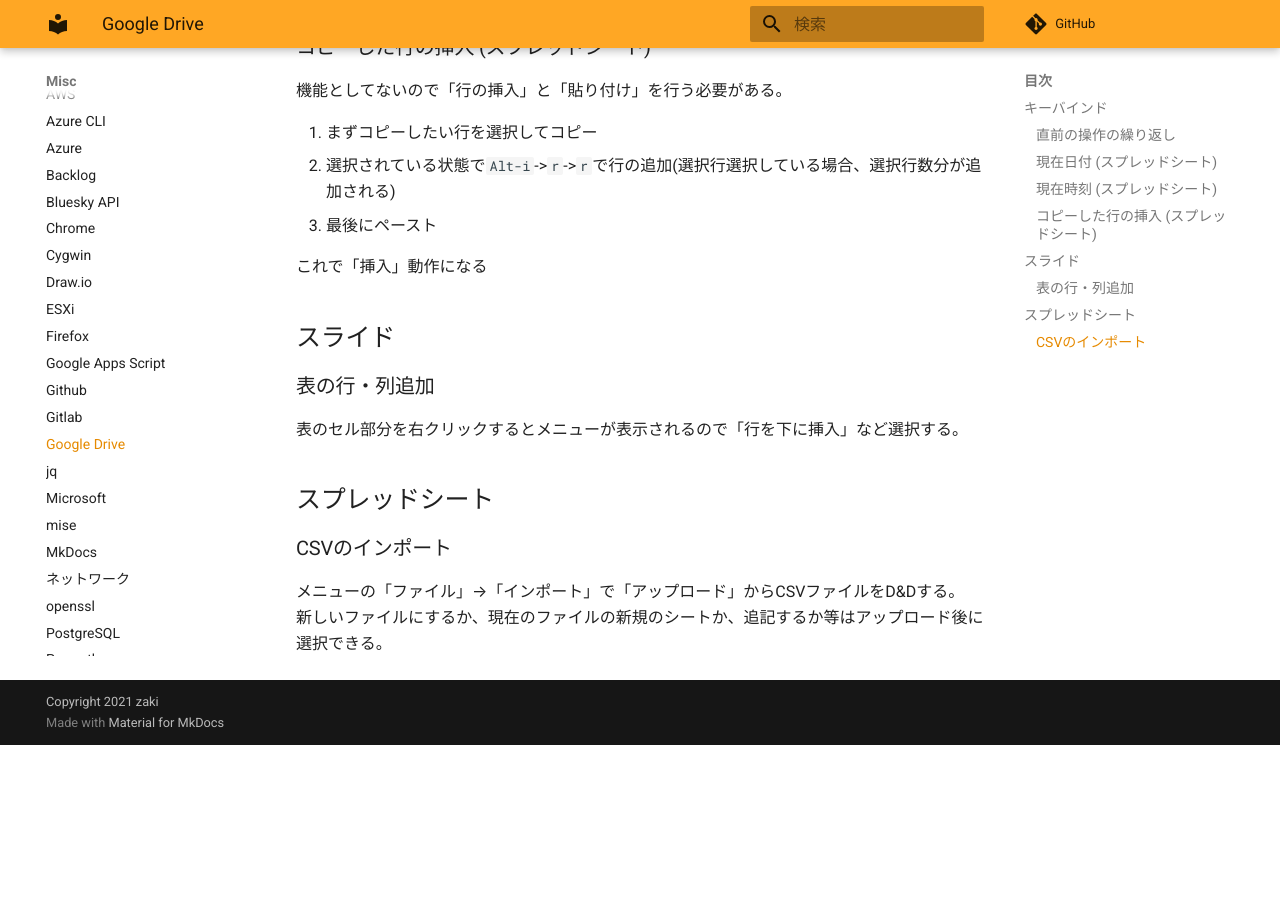
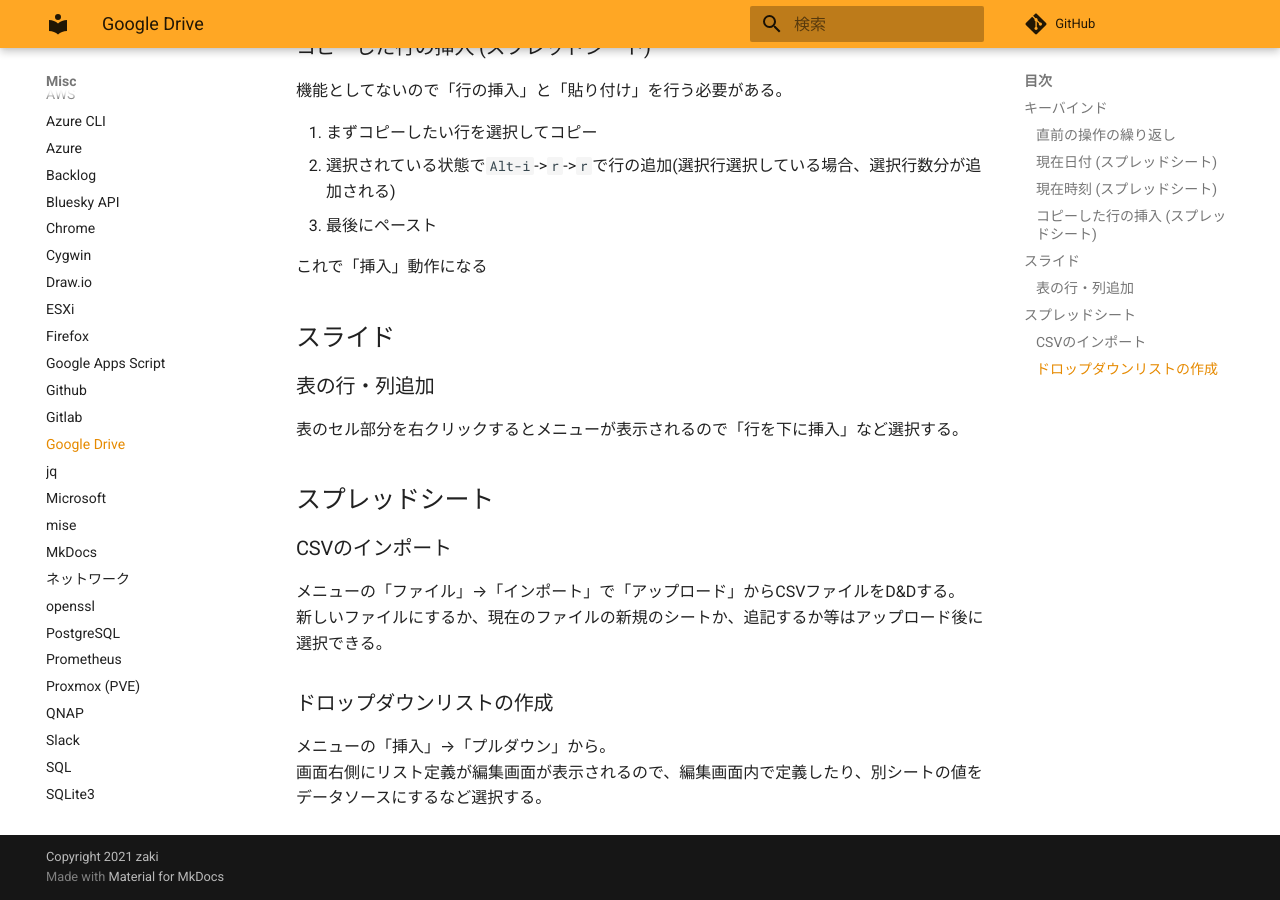
Before and after one commit to zaki-lknr/docs, an MkDocs documentation site: the page built from docs/Misc/googledrive.md, in a window 1280 px wide and 900 px high, scrolled down 645 px. Built offline with MkDocs 1.6.1 and Material for MkDocs 9.7.7, drawn with Linux system fonts in a browser that asks for light colours; comment, search, counter and statistics services are not loaded; before the commit the page ends 1390 px from its top, so only the background shows below that.

Commit message:
add: misc/googledrive: スプレッドシートのドロップダウンリスト

```diff
--- a/docs/Misc/googledrive.md
+++ b/docs/Misc/googledrive.md
@@ -44,3 +44,8 @@ Ctrl + Shift + :
 
 メニューの「ファイル」→「インポート」で「アップロード」からCSVファイルをD&Dする。
 新しいファイルにするか、現在のファイルの新規のシートか、追記するか等はアップロード後に選択できる。
+
+### ドロップダウンリストの作成
+
+メニューの「挿入」→「プルダウン」から。
+画面右側にリスト定義が編集画面が表示されるので、編集画面内で定義したり、別シートの値をデータソースにするなど選択する。
```
